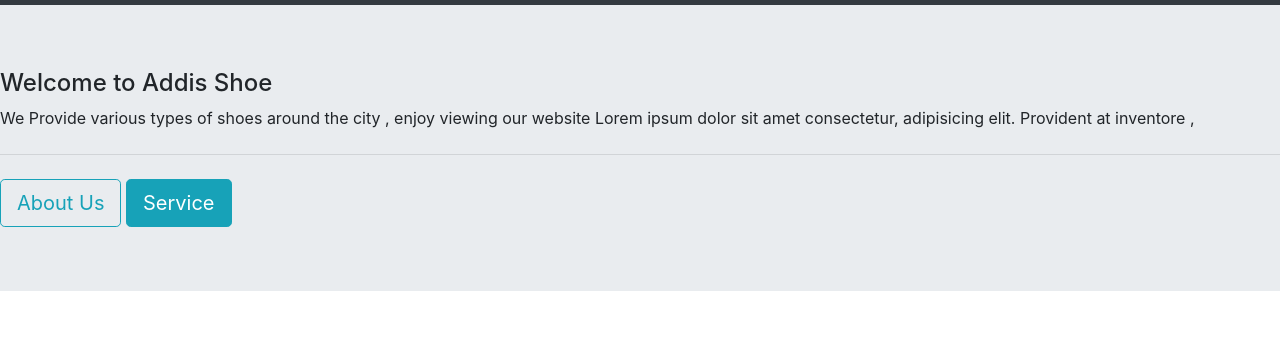
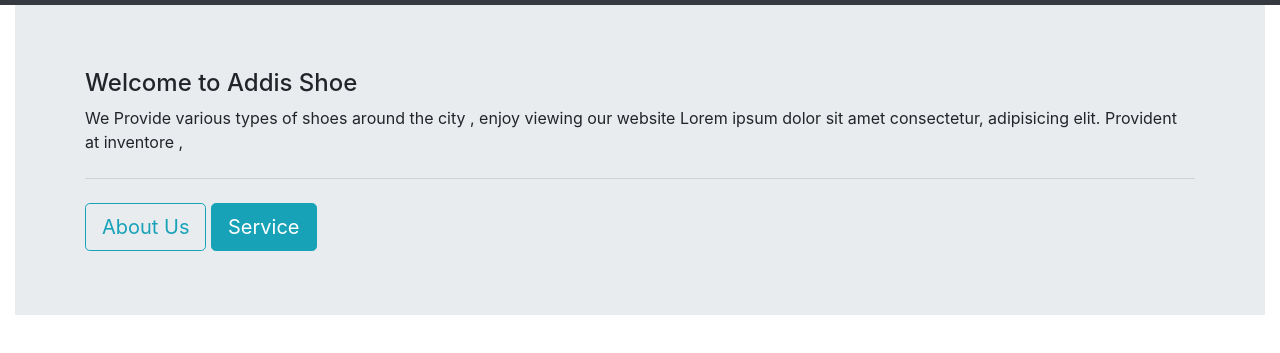
Before and after one commit to fitsumcs/Bootstrap-Lab, a plain HTML site: page Lab 01(ShoePurchaseWebsite)/index.html in a window 1280 px wide. Shown: the part 51-404 px from the top of the page. Drawn offline with nearby package versions, Linux system fonts and the light colour scheme.

Commit message:
Surrounding All contents around container div and inside the jumbotron

```diff
--- a/Lab 01(ShoePurchaseWebsite)/index.html
+++ b/Lab 01(ShoePurchaseWebsite)/index.html
@@ -68,12 +68,17 @@
 
     <!-- End of Navigation Code  -->
 
+    <!-- Content on the center ... -->
+    <div class="container-fluid">
+
+
 
 
         <!-- Adding Header/Hero Section  using Jumbotron -->
 
         <div class="jumbotron jumbotron-fluid">
 
+            <div class="container">
                 <h4>Welcome to Addis Shoe</h4>
 
                 <p>We Provide various types of shoes around the city , enjoy viewing our website Lorem ipsum dolor sit amet consectetur, adipisicing elit. Provident at inventore ,</p>
@@ -82,10 +87,14 @@
 
                 <a class="btn btn-outline-info btn-lg" href="about.html">About Us</a>
                 <a class="btn btn-info btn-lg" href="service.html">Service</a>
-
+            </div>
         </div>
 
         <!-- End of Header/ Jumbotron -->
+
+
+    </div>
+    <!-- End of Container  -->
 
 
 
```
Lines whose indentation alone changed are shown as unchanged.
